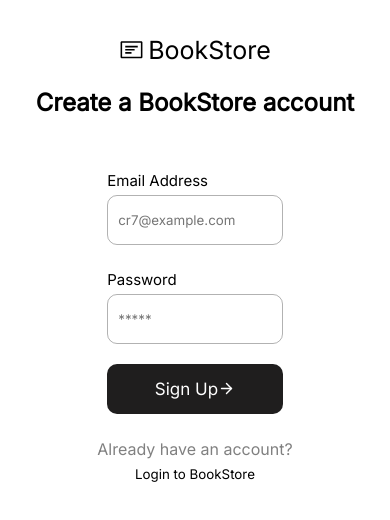
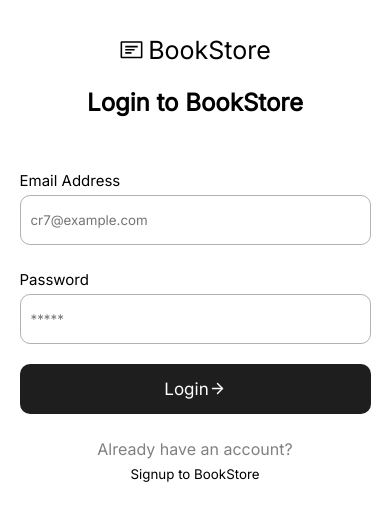
Before and after one commit to therealrinku/book-store, a Next.js app in the folder client/: page /auth in a window 390 px wide. Shown: the top 520 px of the page. Built offline with nearby package versions, Linux system fonts and the light colour scheme.

Commit message:
auth page design done

```diff
--- a/client/pages/auth.js
+++ b/client/pages/auth.js
@@ -2,15 +2,22 @@ import styles from "../styles/Authpage.module.css";
 import Link from "next/link";
 import { VscNote } from "react-icons/vsc";
 import { FiArrowRight } from "react-icons/fi";
+import { useState } from "react";
 
 export default function auth() {
+  const [loginMode, setLoginMode] = useState(true);
+
+  //form handlers;
+  const [email, setEmail] = useState("");
+  const [password, setPassword] = useState("");
+
   return (
     <div className={styles.authpage}>
       <span>
         <VscNote />
         <Link href="/">BookStore</Link>
       </span>
-      <h2>Create a BookStore account</h2>
+      <h2>{loginMode ? "Login to BookStore" : "Create a BookStore account"}</h2>
 
       <form>
         <label for="email">Email Address</label>
@@ -18,13 +25,15 @@ export default function auth() {
         <label for="password">Password</label>
         <input type="password" id="password" placeholder="*****" />
         <button>
-          <p>Sign Up</p>
+          <p>{loginMode ? "Login" : "Sign Up"}</p>
           <FiArrowRight />
         </button>
       </form>
 
       <p style={{ margin: "25px 0 -10px 0", color: "gray" }}>Already have an account?</p>
-      <button style={{ border: "none" }}>Login to BookStore</button>
+      <button style={{ border: "none" }} onClick={() => setLoginMode((prev) => !prev)}>
+        {!loginMode ? "Login" : "Signup"} to BookStore
+      </button>
     </div>
   );
 }
--- a/client/styles/Authpage.module.css
+++ b/client/styles/Authpage.module.css
@@ -64,3 +64,9 @@
 .authpage form button:hover {
   background: black;
 }
+
+@media (max-width: 750px) {
+  .authpage form {
+    width: 90vw;
+  }
+}
```
